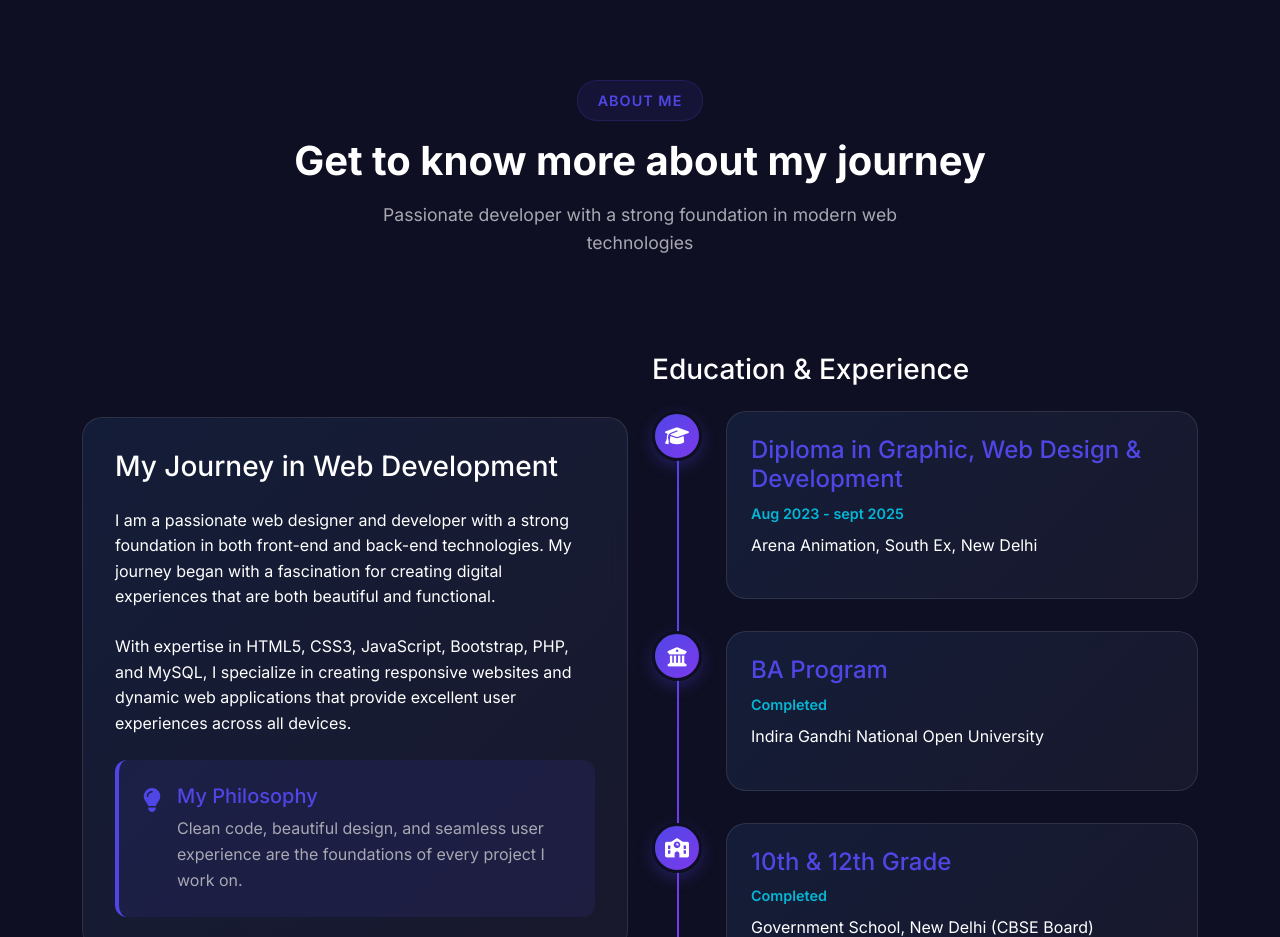
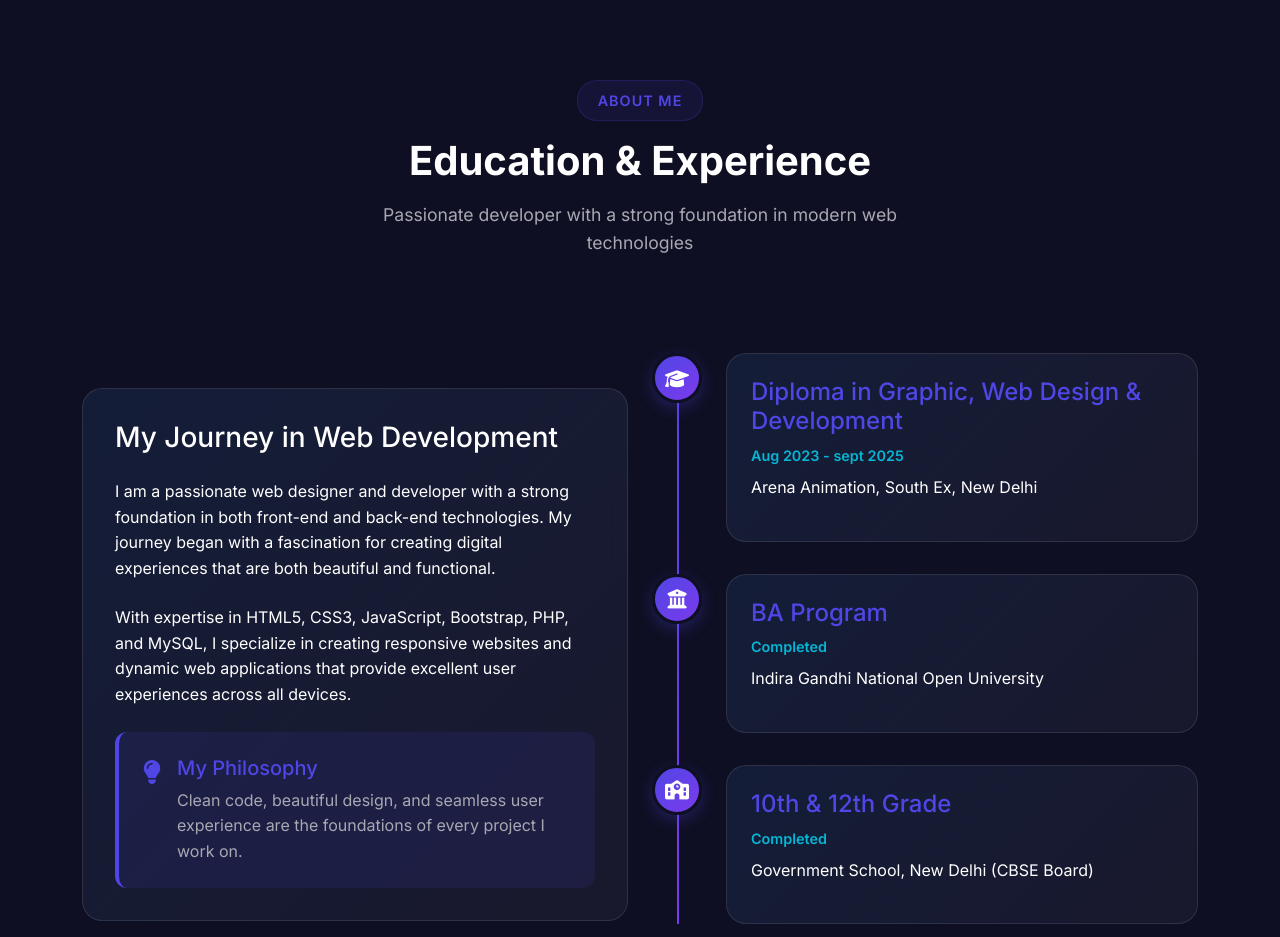
Before and after one commit to Aniket-rawat/portfolio, a plain HTML site: page index.html in a window 1280 px wide. Shown: the part 820-1757 px from the top of the page. Drawn offline with nearby package versions, Linux system fonts and the light colour scheme.

```diff
--- a/index.html
+++ b/index.html
@@ -147,7 +147,7 @@
                 <div class="col-lg-12 text-center mb-5" data-aos="fade-up">
                     <div class="section-header">
                         <span class="section-badge">About Me</span>
-                        <h2 class="section-title">Get to know more about my journey</h2>
+                        <h2 class="section-title">Education & Experience</h2>
                         <p class="section-subtitle">Passionate developer with a strong foundation in modern web
                             technologies</p>
                     </div>
@@ -181,7 +181,6 @@
                 </div>
                 <div class="col-lg-6" data-aos="fade-left">
                     <div class="education-timeline">
-                        <h3 class="mb-4 ">Education & Experience</h3>
                         <div class="timeline-container">
                             <div class="timeline-item">
                                 <div class="timeline-icon">
@@ -207,7 +206,7 @@
                                 <div class="timeline-icon">
                                     <i class="fas fa-school"></i>
                                 </div>
-                                <div class="timeline-content">
+                                <div class="timeline-content mb-0">
                                     <h4>10th & 12th Grade</h4>
                                     <p class="timeline-date">Completed</p>
                                     <p>Government School, New Delhi (CBSE Board)</p>
```
